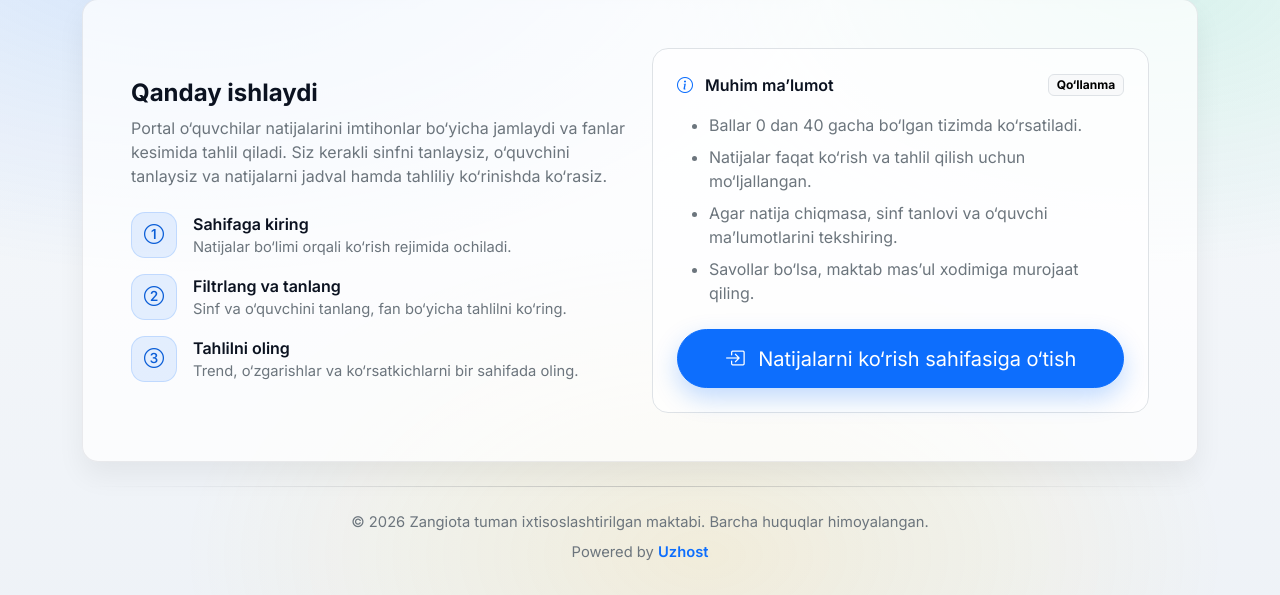
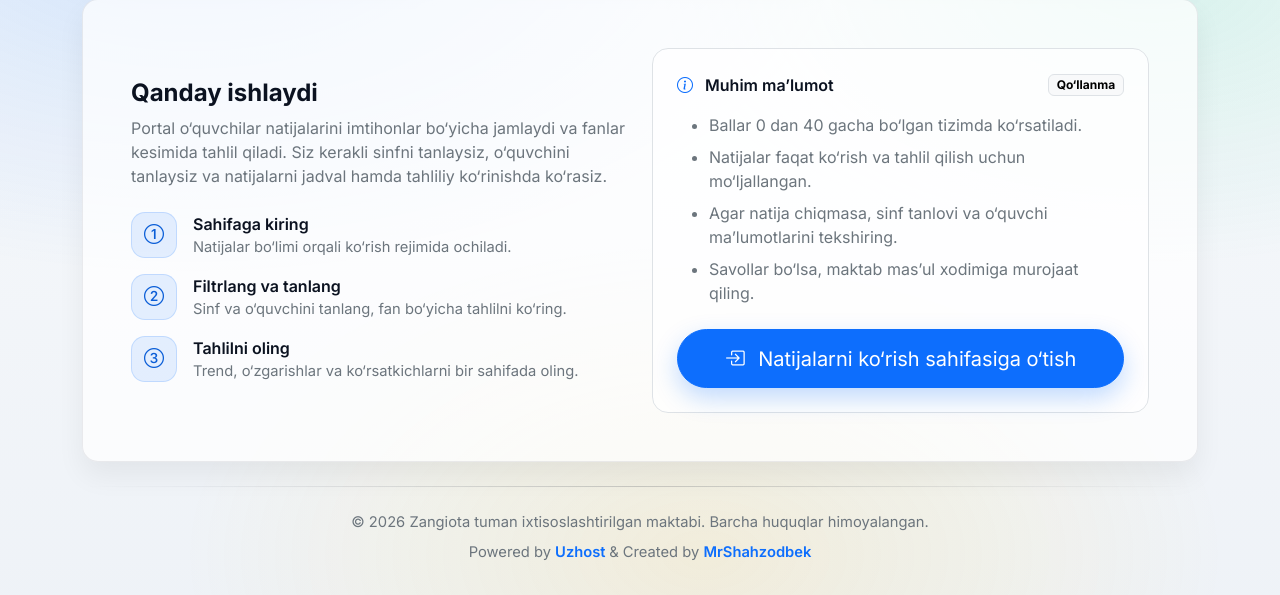
Before and after one commit to uzhost/zMonitoring, a PHP site: page / in a window 1280 px wide. Shown: the part 965-1560 px from the top of the page. Run offline with PHP 8.4, Linux system fonts and the light colour scheme.

Commit message:
Update index.php

```diff
--- a/index.php
+++ b/index.php
@@ -373,6 +373,8 @@ $year = (int)date('Y');
           Powered by
           <a href="https://uzhost.net" target="_blank" rel="noopener noreferrer" class="text-decoration-none fw-semibold">
             Uzhost
+          </a> & Created by <a href="https://MrShahzodbek.t.me" target="_blank" rel="noopener noreferrer" class="text-decoration-none fw-semibold">
+            MrShahzodbek
           </a>
         </div>
       </section>
```
